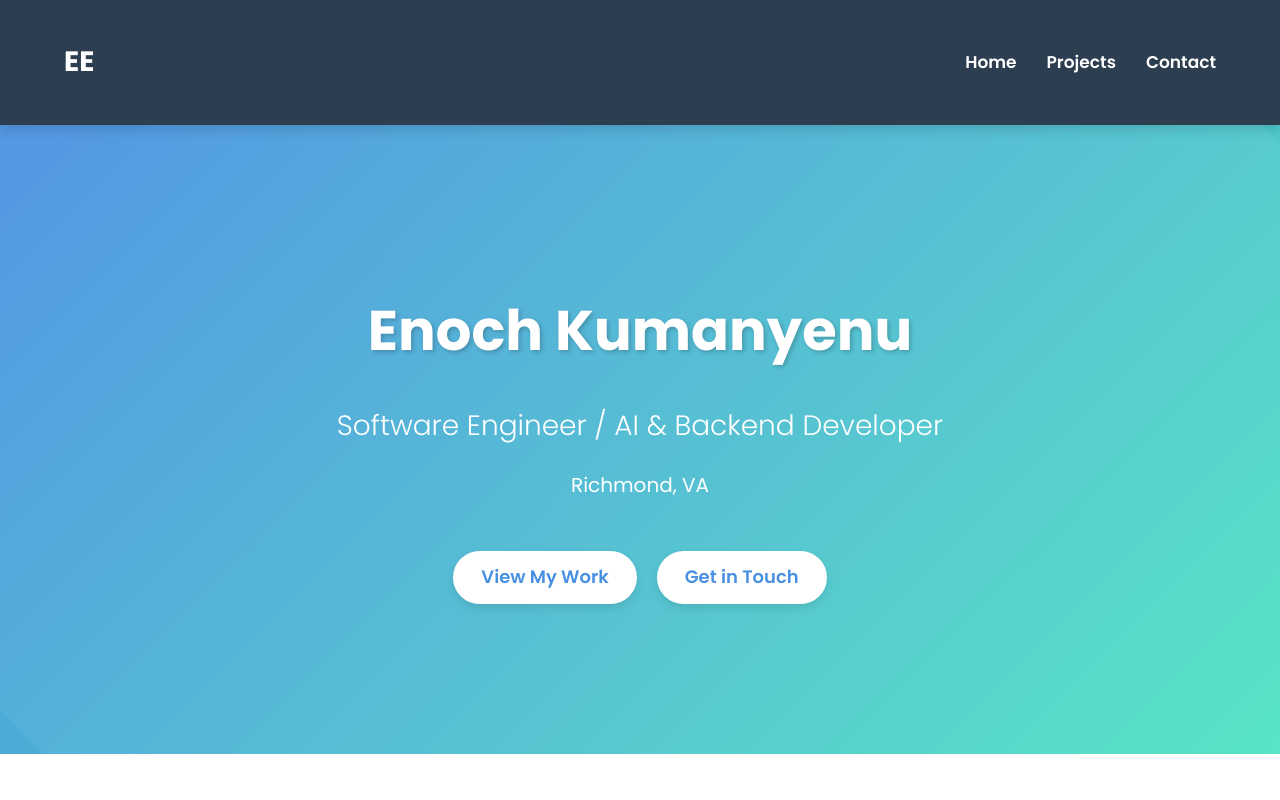
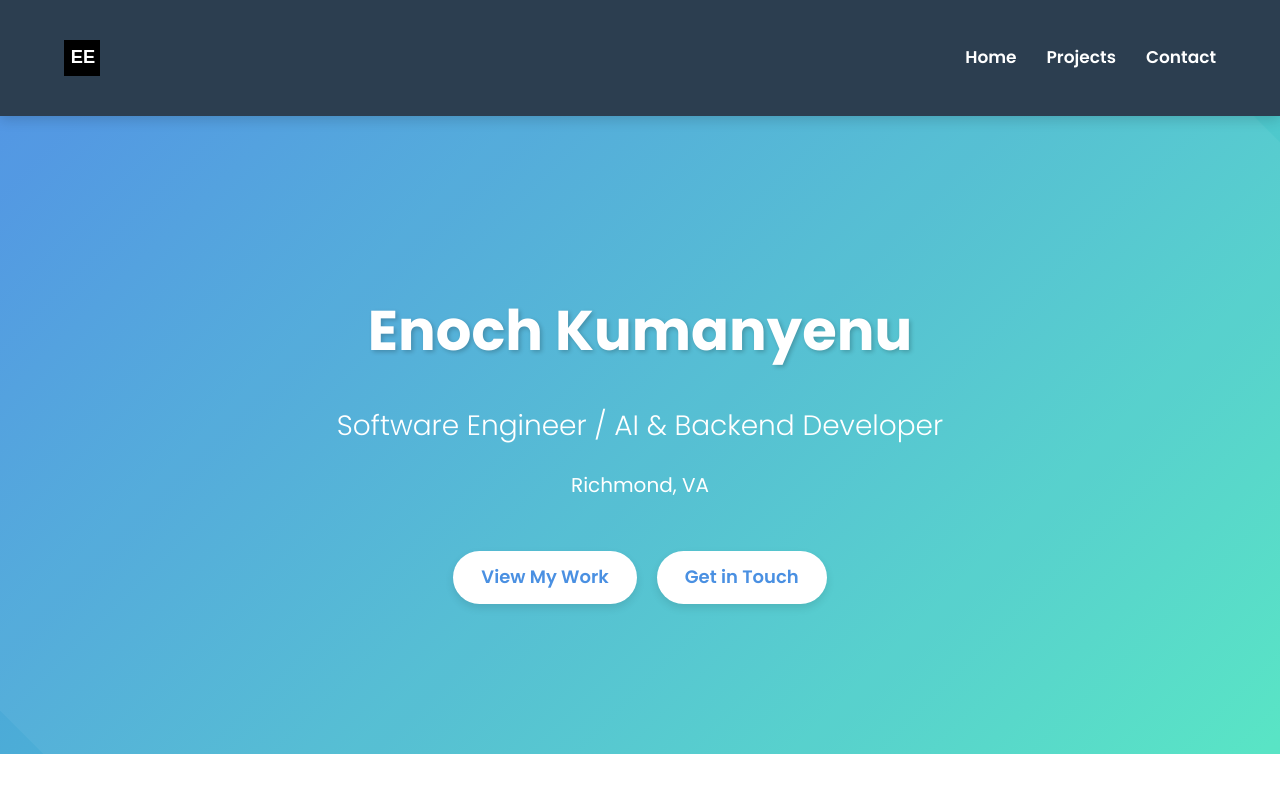
Before and after one commit to enagbeme/portfolio, a Next.js app: page / in a window 1280 px wide. Shown: the top 800 px of the page. Built offline with nearby package versions, Linux system fonts and the light colour scheme.

Commit message:
Header: use new EE logo image; add logo.svg

```diff
--- a/src/components/Header.tsx
+++ b/src/components/Header.tsx
@@ -1,6 +1,7 @@
 "use client";
 import Link from "next/link";
 import { useState, useEffect } from "react";
+import Image from "next/image";
 
 export default function Header() {
   const [mobileOpen, setMobileOpen] = useState(false);
@@ -18,7 +19,7 @@ export default function Header() {
       <div className="container">
         <nav className="navbar">
           <Link href="/" className="logo">
-            EE
+            <Image src="/logo.svg" alt="EE Logo" width={36} height={36} />
           </Link>
           <button
             className="hamburger-btn"
```
Also changed, not shown: public/logo.svg (added).
